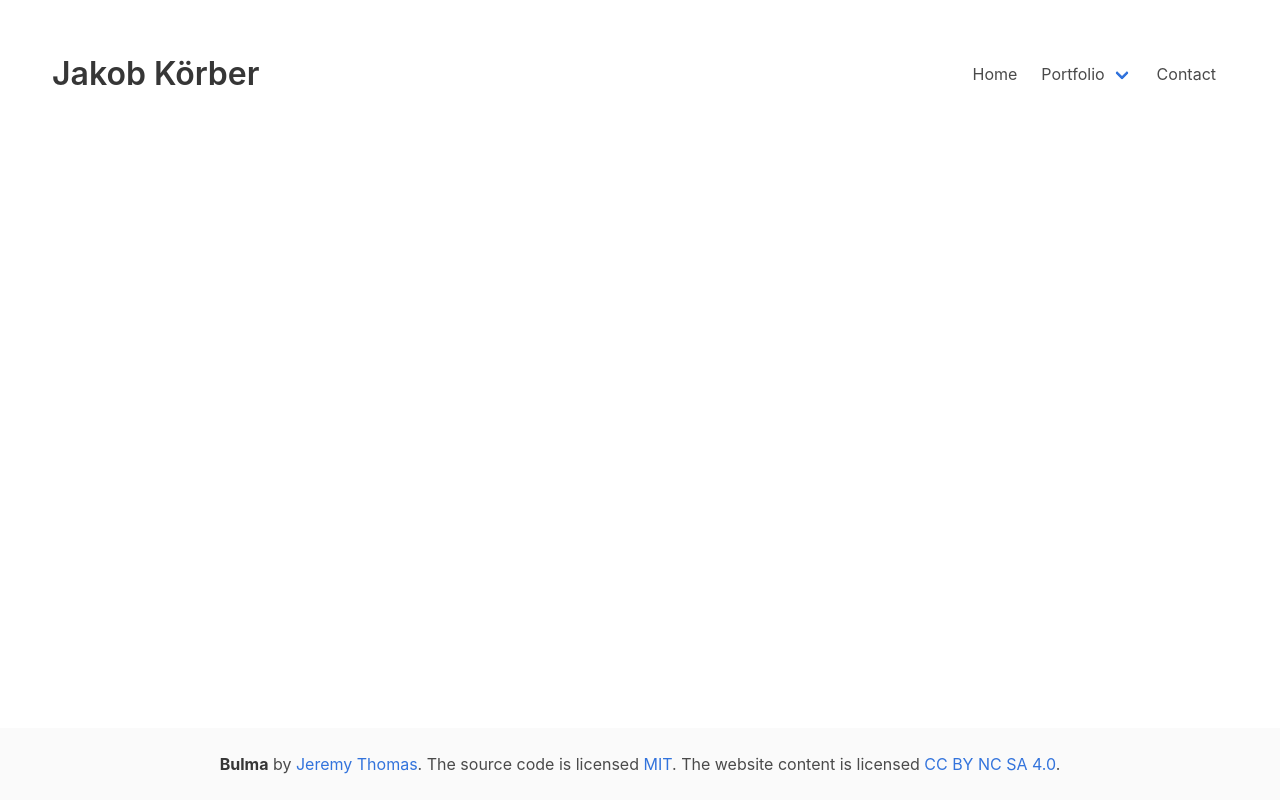
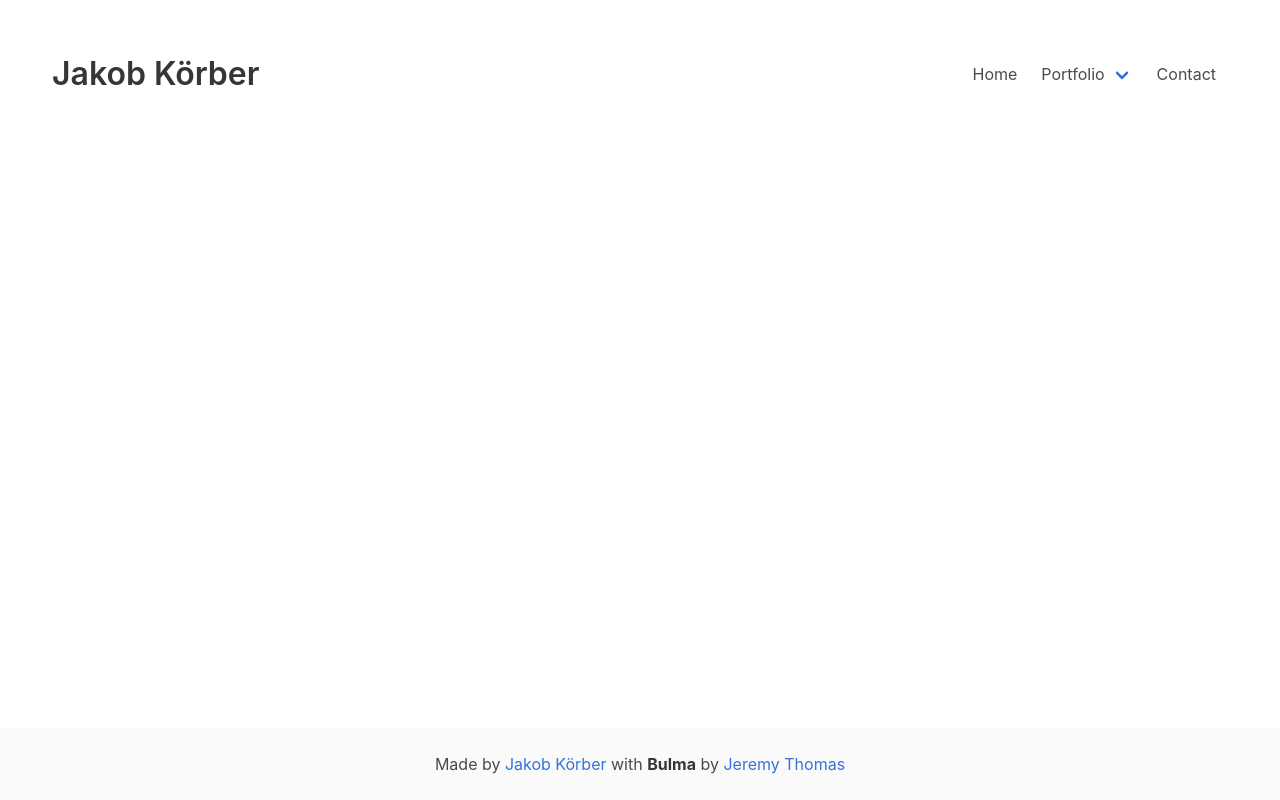
Before and after one commit to jakobkoerber/jakobkoerber.github.io, a plain HTML site: page contact.html in a window 1280 px wide. Drawn offline with Linux system fonts and the light colour scheme.

Commit message:
Updated Footer Content

```diff
--- a/contact.html
+++ b/contact.html
@@ -73,9 +73,7 @@
 <footer class="footer" style="padding-bottom: 24px; padding-top: 24px">
     <div class="content has-text-centered">
         <p>
-            <strong>Bulma</strong> by <a href="https://jgthms.com">Jeremy Thomas</a>. The source code is licensed
-            <a href="http://opensource.org/licenses/mit-license.php">MIT</a>. The website content
-            is licensed <a href="http://creativecommons.org/licenses/by-nc-sa/4.0/">CC BY NC SA 4.0</a>.
+            Made by <a href="mailto:koerberwebdesign@posteo.de">Jakob Körber</a> with <strong>Bulma</strong> by <a href="https://jgthms.com">Jeremy Thomas</a>
         </p>
     </div>
 </footer>
```
Also changed, not shown: index.html (+1 -3 lines), portfolio.html (+1 -3 lines).
